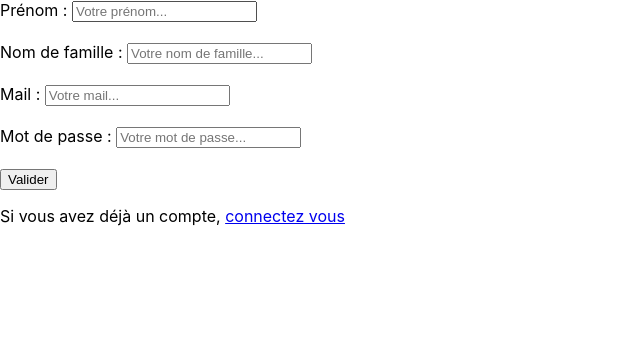
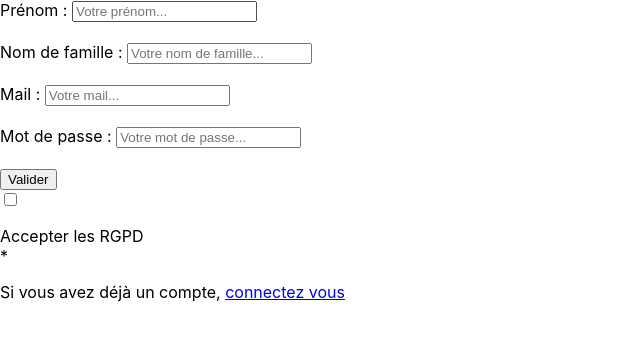
Before and after one commit to yanis-meziane/Boxletter, a React (Create React App) app: page /register in a window 1280 px wide. Shown: the top 340 px of the page, without its empty margins (0-640 px from the left). Built offline with nearby package versions, Linux system fonts and the light colour scheme.

Commit message:
MAJ register

```diff
--- a/src/App.js
+++ b/src/App.js
@@ -5,11 +5,13 @@ import Home from "./Home/Home"
 import Main from "./main/main"
 import Admin from "./admin/admin"
 import FormFilm from "./admin/formFilm"
+import Layout from "./layout/layout";
 
   function App() {
     return (
       <BrowserRouter>
         <Routes>
+          <Route element={<Layout />} />
           <Route path="/" element={<Home />} />
           <Route path="/register" element={<Register />} />
           <Route path="/login" element={<Login />} />
@@ -20,4 +22,5 @@ import FormFilm from "./admin/formFilm"
       </BrowserRouter>
     );
   }
+
 export default App;
--- /dev/null
+++ b/src/layout/layout.jsx
@@ -0,0 +1,9 @@
+export default function Layout(){
+    return(
+        <div>
+            <footer>
+                Lorem ipsum dolor sit amet consectetur adipisicing elit. Vitae facilis ducimus dignissimos, aut ratione aliquid accusantium labore. Assumenda, natus consequuntur! Nobis inventore provident amet repellendus molestiae corrupti unde architecto dolorum.
+            </footer>
+        </div>
+    )
+}
--- a/src/main/main.jsx
+++ b/src/main/main.jsx
@@ -26,7 +26,6 @@ export default function Main() {
 
             if (data.success) {
                 setMovies(data.movies);
-                // Utiliser moviesid au lieu de movieid
                 data.movies.forEach(movie => fetchUserRating(movie.moviesid));
             } else {
                 setError('Erreur lors du chargement des films');
--- a/src/register/register.jsx
+++ b/src/register/register.jsx
@@ -117,6 +117,11 @@ export default function Register() {
 
                 <button type="submit">Valider</button>
 
+                <div>
+                     <input type="checkbox" name="checkbox" id="RGPD" required/>
+                    <p>Accepter les RGPD <div id="requiredCheckboxRGPD">*</div></p>
+                </div>
+
                 <p>
                     Si vous avez déjà un compte, <Link to="/login">connectez vous</Link>
                 </p>
```
